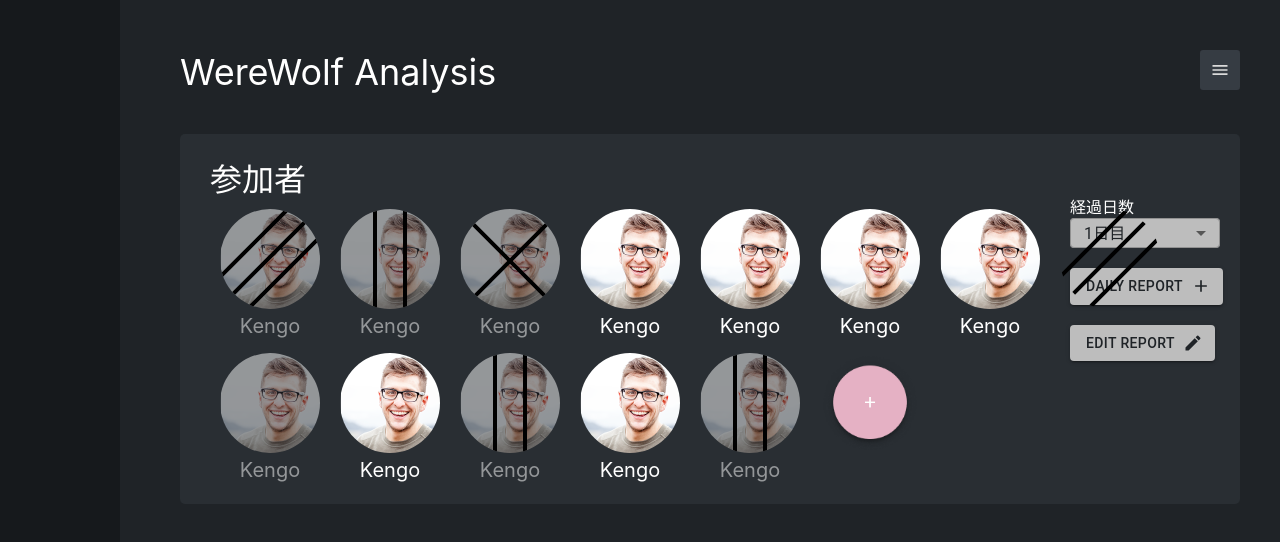
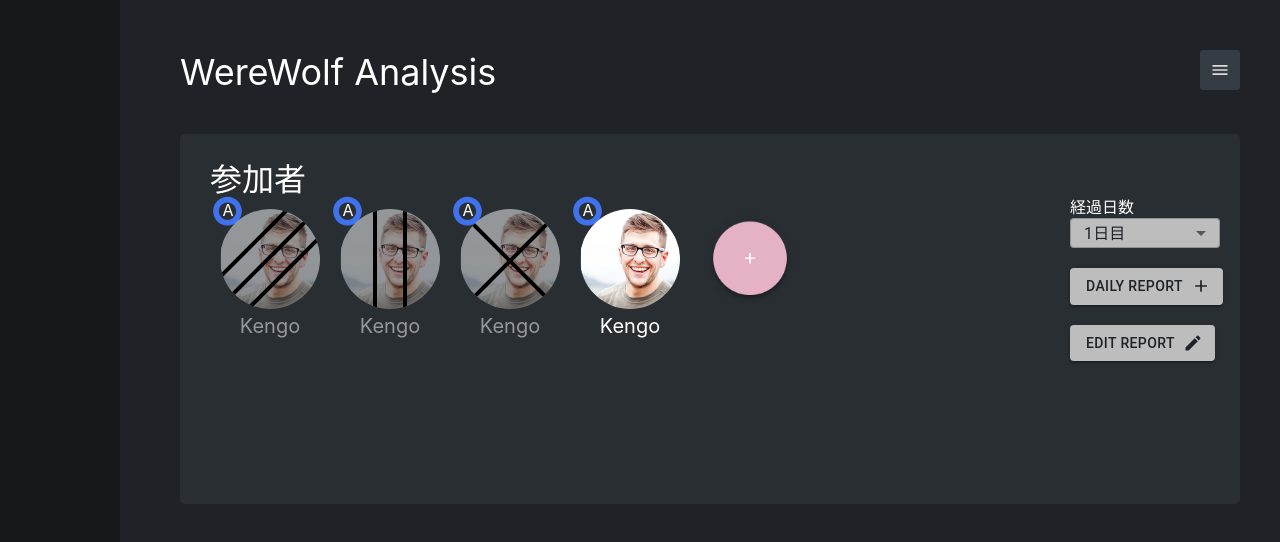
Before and after one commit to Kamegrueon/werewolf_analysys, a React (Create React App) app: page / in a window 1280 px wide. Shown: the top 542 px of the page. Built offline with nearby package versions, Linux system fonts and the light colour scheme.

Commit message:
feat: add file types.ts

```diff
--- a/src/components/avatar_state/AvatarState.module.css
+++ b/src/components/avatar_state/AvatarState.module.css
@@ -2,7 +2,7 @@
 MurderedMarker
 */
 
-.player__murdered_marker_box {
+.avatar__murdered_marker_box {
   position: absolute;
   left: 10px;
   top: 15px;
@@ -11,7 +11,7 @@ MurderedMarker
   z-index: 5;
 }
 
-.player__murdered_marker {
+.avatar__murdered_marker {
   position: absolute;
   height: 100px;
   width: 100px;
@@ -21,7 +21,7 @@ MurderedMarker
   overflow: hidden;
 }
 
-.player__murdered_marker div{
+.avatar__murdered_marker div{
   position: absolute;
   right: -40px;
   height: 4px;
@@ -33,15 +33,15 @@ MurderedMarker
 
 }
 
-.player__murdered_marker div:nth-of-type(1) {
+.avatar__murdered_marker div:nth-of-type(1) {
   bottom: 70px;
 }
 
-.player__murdered_marker div:nth-of-type(2) {
+.avatar__murdered_marker div:nth-of-type(2) {
   bottom: 40px;
 }
 
-.player__murdered_marker div:nth-of-type(3) {
+.avatar__murdered_marker div:nth-of-type(3) {
   bottom: 10px;
 }
 
@@ -49,7 +49,7 @@ MurderedMarker
 ExecutedMarker
 */
 
-.player__executed_marker_box {
+.avatar__executed_marker_box {
   position: absolute;
   left: 10px;
   top: 15px;
@@ -58,7 +58,7 @@ ExecutedMarker
   z-index: 5;
 }
 
-.player__executed_marker {
+.avatar__executed_marker {
   position: absolute;
   height: 100px;
   width: 100px;
@@ -68,7 +68,7 @@ ExecutedMarker
   overflow: hidden;
 }
 
-.player__executed_marker div{
+.avatar__executed_marker div{
   position: absolute;
   height: 4px;
   width: 200px;
@@ -79,11 +79,11 @@ ExecutedMarker
 
 }
 
-.player__executed_marker div:nth-of-type(1) {
+.avatar__executed_marker div:nth-of-type(1) {
   right: calc(65px - 100px);
 }
 
-.player__executed_marker div:nth-of-type(2) {
+.avatar__executed_marker div:nth-of-type(2) {
   right: calc(35px - 100px);
 }
 
@@ -91,7 +91,7 @@ ExecutedMarker
 PerishedMarker
 */
 
-.player__perished_marker_box {
+.avatar__perished_marker_box {
   position: absolute;
   left: 10px;
   top: 15px;
@@ -100,7 +100,7 @@ PerishedMarker
   z-index: 5;
 }
 
-.player__perished_marker {
+.avatar__perished_marker {
   position: absolute;
   height: 100px;
   width: 100px;
@@ -109,7 +109,7 @@ PerishedMarker
   overflow: hidden;
 }
 
-.player__perished_marker div{
+.avatar__perished_marker div{
   position: absolute;
   height: 4px;
   width: 200px;
@@ -119,14 +119,20 @@ PerishedMarker
 
 }
 
-.player__perished_marker div:nth-of-type(1) {
+.avatar__perished_marker div:nth-of-type(1) {
   right: calc(65px - 100px);
   top: 35px;
   transform: rotate(45deg);
 }
 
-.player__perished_marker div:nth-of-type(2) {
+.avatar__perished_marker div:nth-of-type(2) {
   right: calc(35px - 100px);
   top: 35px;
   transform: rotate(135deg);
 }
+
+
+.avatar__position_marker {
+  position: absolute;
+
+}
--- a/src/components/avatar_state/AvatarStateExecutedMarker.tsx
+++ b/src/components/avatar_state/AvatarStateExecutedMarker.tsx
@@ -3,8 +3,8 @@ import styles from './AvatarState.module.css'
 
 const AvatarStateExecutedMarker: React.FC = () => {
   return (
-    <div className={styles.player__executed_marker_box}>
-      <div className={styles.player__executed_marker}>
+    <div className={styles.avatar__executed_marker_box}>
+      <div className={styles.avatar__executed_marker}>
         <div></div>
         <div></div>
       </div>
--- a/src/components/avatar_state/AvatarStateMurderedMarker.tsx
+++ b/src/components/avatar_state/AvatarStateMurderedMarker.tsx
@@ -4,8 +4,8 @@ import styles from './AvatarState.module.css'
 
 const AvatarStateMurderedMarker: React.FC = () => {
   return (
-    <div className={styles.player__murdered_marker_box}>
-      <div className={styles.player__murdered_marker}>
+    <div className={styles.avatar__murdered_marker_box}>
+      <div className={styles.avatar__murdered_marker}>
         <div></div>
         <div></div>
         <div></div>
--- a/src/components/avatar_state/AvatarStatePerishedMarker.tsx
+++ b/src/components/avatar_state/AvatarStatePerishedMarker.tsx
@@ -3,8 +3,8 @@ import styles from './AvatarState.module.css'
 
 const AvatarStatePerishedMarker:React.FC = () => {
   return (
-    <div className={styles.player__perished_marker_box}>
-    <div className={styles.player__perished_marker}>
+    <div className={styles.avatar__perished_marker_box}>
+    <div className={styles.avatar__perished_marker}>
       <div></div>
       <div></div>
     </div>
--- /dev/null
+++ b/src/components/avatar_state/AvatarStatePositionMarker.tsx
@@ -0,0 +1,28 @@
+import React from 'react'
+import styles from './AvatarState.module.css'
+import { POSITION_STATE } from '../types'
+
+interface Prop {
+  position_state: POSITION_STATE
+}
+const AvatarStatePositionMarker = (props: Prop) => {
+  return (
+    <div className={styles.avatar__position_marker}>
+      <svg
+        xmlns="http://www.w3.org/2000/svg"
+        width="35"
+        height="35"
+        viewBox="0 0 35 35"
+        fill="none"
+      >
+        <text x="12.5" y="22" fill='white'>{props.position_state.position_order}</text>
+        <path
+          d="M31.8499 17.15C31.8499 25.0753 25.4252 31.5 17.4999 31.5C9.57462 31.5 3.1499 25.0753 3.1499 17.15C3.1499 9.22476 9.57462 2.80005 17.4999 2.80005C25.4252 2.80005 31.8499 9.22476 31.8499 17.15ZM8.88892 17.15C8.88892 21.9058 12.7442 25.761 17.4999 25.761C22.2556 25.761 26.1109 21.9058 26.1109 17.15C26.1109 12.3943 22.2556 8.53907 17.4999 8.53907C12.7442 8.53907 8.88892 12.3943 8.88892 17.15Z"
+          fill={props.position_state.position_color}
+        />
+      </svg>
+    </div>
+  )
+}
+
+export default AvatarStatePositionMarker
--- a/src/components/player_bord/PlayerBord.module.css
+++ b/src/components/player_bord/PlayerBord.module.css
@@ -24,8 +24,9 @@ player
   font-size: 32px;
 }
 
-.player__main_bord {
+.player__bord_main {
   display: flex;
+  justify-content: space-between;
 }
 
 .player__label {
--- a/src/components/player_bord/PlayerBordAvatar.tsx
+++ b/src/components/player_bord/PlayerBordAvatar.tsx
@@ -3,7 +3,10 @@ import styles from './PlayerBord.module.css'
 import Avatar from '@mui/material/Avatar';
 import AvatarStateMurderedMarker from '../avatar_state/AvatarStateMurderedMarker'
 import AvatarStateExecutedMarker from '../avatar_state/AvatarStateExecutedMarker'
-import AvatarStatePerishedMarker from '../avatar_state/AvatarStatePerishedMarker';
+import AvatarStatePerishedMarker from '../avatar_state/AvatarStatePerishedMarker'
+import AvatarStatePositionMarker from '../avatar_state/AvatarStatePositionMarker';
+import { AVATAR, CAUSE_Of_DEATH } from '../types'
+import { Key } from '@mui/icons-material';
 
 const avatar = {
   mt: 1.875,
@@ -12,56 +15,55 @@ const avatar = {
   height: 100
 }
 
-
-interface Avatar {
-  name: string | null
-  cause_of_death: ('perished' | 'executed' | 'murdered' | 'alive')
-  avatar: string
-  dead_style: {opacity: number}
+interface Props {
+  players: AVATAR[]
 }
 
-interface AvatarsProps {
-  players: Avatar[]
+const PositionState = {
+  position_color: '#4072EE',
+  position_order: 'A',
 }
 
-const Cod = (cod: Avatar['cause_of_death']) => {
-  switch (cod) {
+const Cod = (prop: AVATAR) => {
+  switch (prop.cause_of_death) {
     case 'murdered':
       return (
-        <AvatarStateMurderedMarker />
+        <AvatarStateMurderedMarker key={prop.user_id}/>
       );
     case 'executed':
       return (
-        <AvatarStateExecutedMarker />
+        <AvatarStateExecutedMarker key={prop.user_id}/>
       );
     case 'perished':
       return (
-        <AvatarStatePerishedMarker />
+        <AvatarStatePerishedMarker key={prop.user_id}/>
       );
     case 'alive':
       return null
   }
 }
 
-const PlayerBordAvatar: React.FC<AvatarsProps> = (props) => {
+const PlayerBordAvatar: React.FC<Props> = (props) => {
   return (
     <div className={styles.player__avatars}>
       {props.players.map((prop) =>(
-      <>
+      <div key={prop.user_id}>
         <div className={styles.player__avatar_state}>
-          { Cod(prop.cause_of_death) }
+          { Cod(prop) }
+        </div>
+        <div>
+          <AvatarStatePositionMarker  position_state={PositionState} key={prop.user_id}/>
         </div>
         <div className={styles.player__avatar} style={prop.dead_style}>
-          <Avatar src={prop.avatar} sx={avatar} alt='avatar' />
+          <Avatar src={prop.avatar} sx={avatar} alt='avatar' key={prop.user_id}/>
           <div className={styles.player__avatar_name}>
             {prop.name}
           </div>
         </div>
-      </>
+      </div>
       ))}
-      {/* Add player */}
         <div className={styles.player__avatar}>
-          <Avatar src={'../../static/images/参加者.png'} sx={avatar} alt='avatar' />
+          <Avatar src={'../../static/images/参加者.png'} sx={avatar} alt='avatar'/>
         </div>
     </div>
   )
--- a/src/components/player_bord/PlayerBordMain.tsx
+++ b/src/components/player_bord/PlayerBordMain.tsx
@@ -2,27 +2,13 @@ import React, { useState } from 'react'
 import styles from './PlayerBord.module.css'
 import PlayerBordAvatar from './PlayerBordAvatar'
 import PlayerBordDailyReport from './PlayerBordDailyReport'
+import { AVATAR } from '../types'
 
-interface Avatar {
-  name: string | null
-  cause_of_death: ('perished' | 'executed' | 'murdered' | 'alive')
-  avatar: string
-  dead_style: {opacity: number}
-}
-
-const players:Avatar[] = [
-  { name:"Kengo", cause_of_death:'murdered', avatar:'../../static/images/Bitmap.png', dead_style:{opacity: 0.5}},
-  { name:"Kengo", cause_of_death:'executed', avatar:'../../static/images/Bitmap.png', dead_style:{opacity: 0.5}},
-  { name:"Kengo", cause_of_death:'perished', avatar:'../../static/images/Bitmap.png', dead_style:{opacity: 0.5}},
-  { name:"Kengo", cause_of_death:'alive', avatar:'../../static/images/Bitmap.png', dead_style:{opacity: 1.0}},
-  { name:"Kengo", cause_of_death:'alive', avatar:'../../static/images/Bitmap.png', dead_style:{opacity: 1.0}},
-  { name:"Kengo", cause_of_death:'alive', avatar:'../../static/images/Bitmap.png', dead_style:{opacity: 1.0}},
-  { name:"Kengo", cause_of_death:'alive', avatar:'../../static/images/Bitmap.png', dead_style:{opacity: 1.0}},
-  { name:"Kengo", cause_of_death:'murdered', avatar:'../../static/images/Bitmap.png', dead_style:{opacity: 0.5}},
-  { name:"Kengo", cause_of_death:'alive', avatar:'../../static/images/Bitmap.png', dead_style:{opacity: 1.0}},
-  { name:"Kengo", cause_of_death:'executed', avatar:'../../static/images/Bitmap.png', dead_style:{opacity: 0.5}},
-  { name:"Kengo", cause_of_death:'alive', avatar:'../../static/images/Bitmap.png', dead_style:{opacity: 1.0}},
-  { name:"Kengo", cause_of_death:'executed', avatar:'../../static/images/Bitmap.png', dead_style:{opacity: 0.5}}
+const players:AVATAR[] = [
+  {user_id: 1, name:"Kengo", cause_of_death:'murdered', avatar:'../../static/images/Bitmap.png', dead_style:{opacity: 0.5},},
+  {user_id: 2, name:"Kengo", cause_of_death:'executed', avatar:'../../static/images/Bitmap.png', dead_style:{opacity: 0.5}},
+  {user_id: 3, name:"Kengo", cause_of_death:'perished', avatar:'../../static/images/Bitmap.png', dead_style:{opacity: 0.5}},
+  {user_id: 4, name:"Kengo", cause_of_death:'alive', avatar:'../../static/images/Bitmap.png'},
 ]
 
 
@@ -36,7 +22,7 @@ const PlayerBordMain = () => {
           参加者
         </div>
       </div>
-      <div className={styles.player__main_bord}>
+      <div className={styles.player__bord_main}>
         <PlayerBordAvatar players={players}/>
         <PlayerBordDailyReport date_progresses={date_progress}/>
       </div>
--- /dev/null
+++ b/src/components/types.ts
@@ -0,0 +1,23 @@
+// Avatar
+
+export interface  POSITION_STATE {
+  position_color: string;
+  position_order: string;
+}
+
+export type CAUSE_Of_DEATH = 'perished' | 'executed' | 'murdered' | 'alive'
+
+export interface AVATAR {
+  user_id: number
+  name: string | null
+  cause_of_death: CAUSE_Of_DEATH
+  avatar: string //avatarの画像データどうするか検討
+  dead_style?: {opacity: number}
+}
+
+
+// PlayerBord
+
+export interface DAILIES {
+  date_progresses: number[]
+}
```
Also changed, not shown: src/components/player_bord/PlayerBordDailyReport.tsx (+4 -9 lines).
